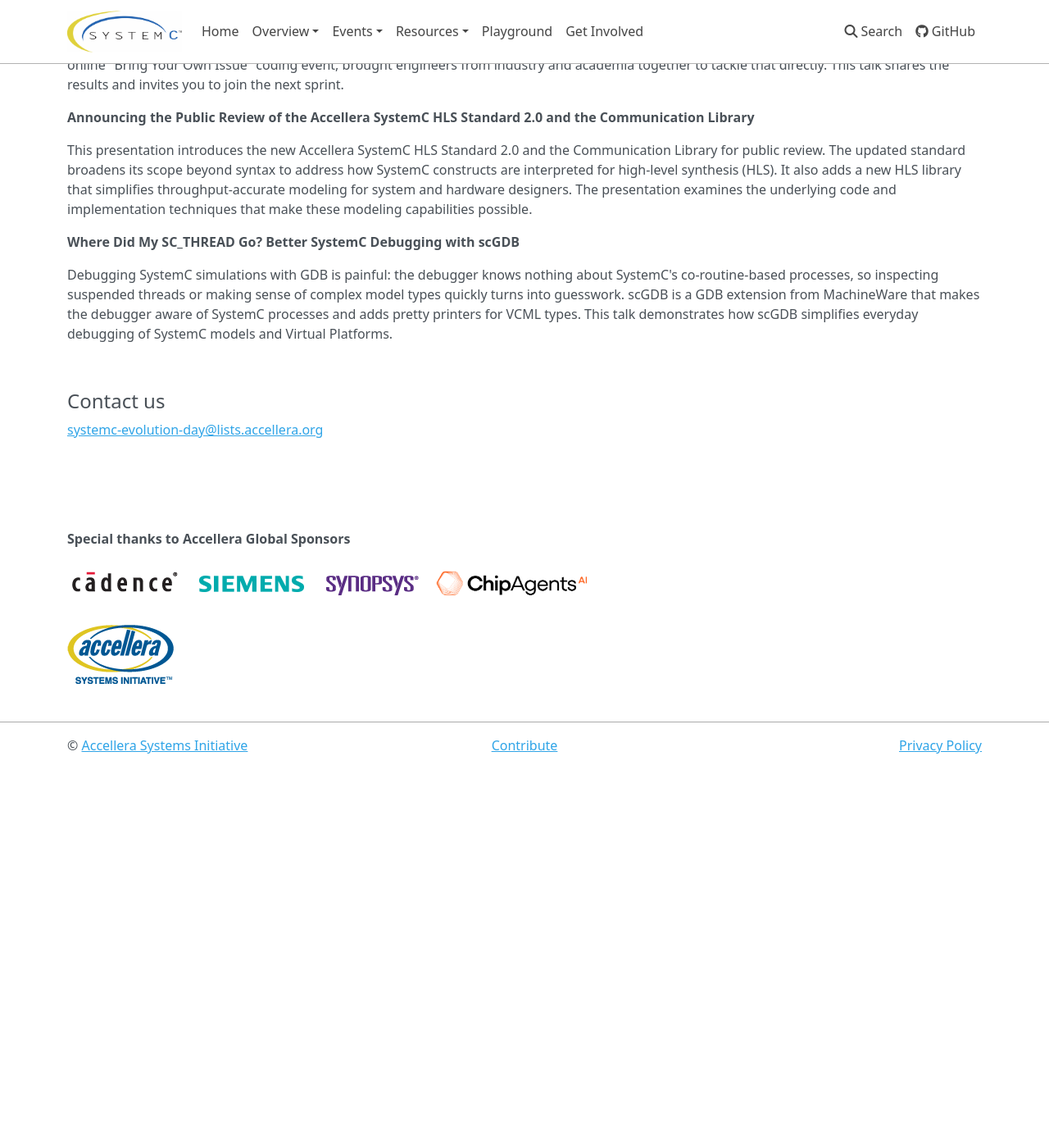
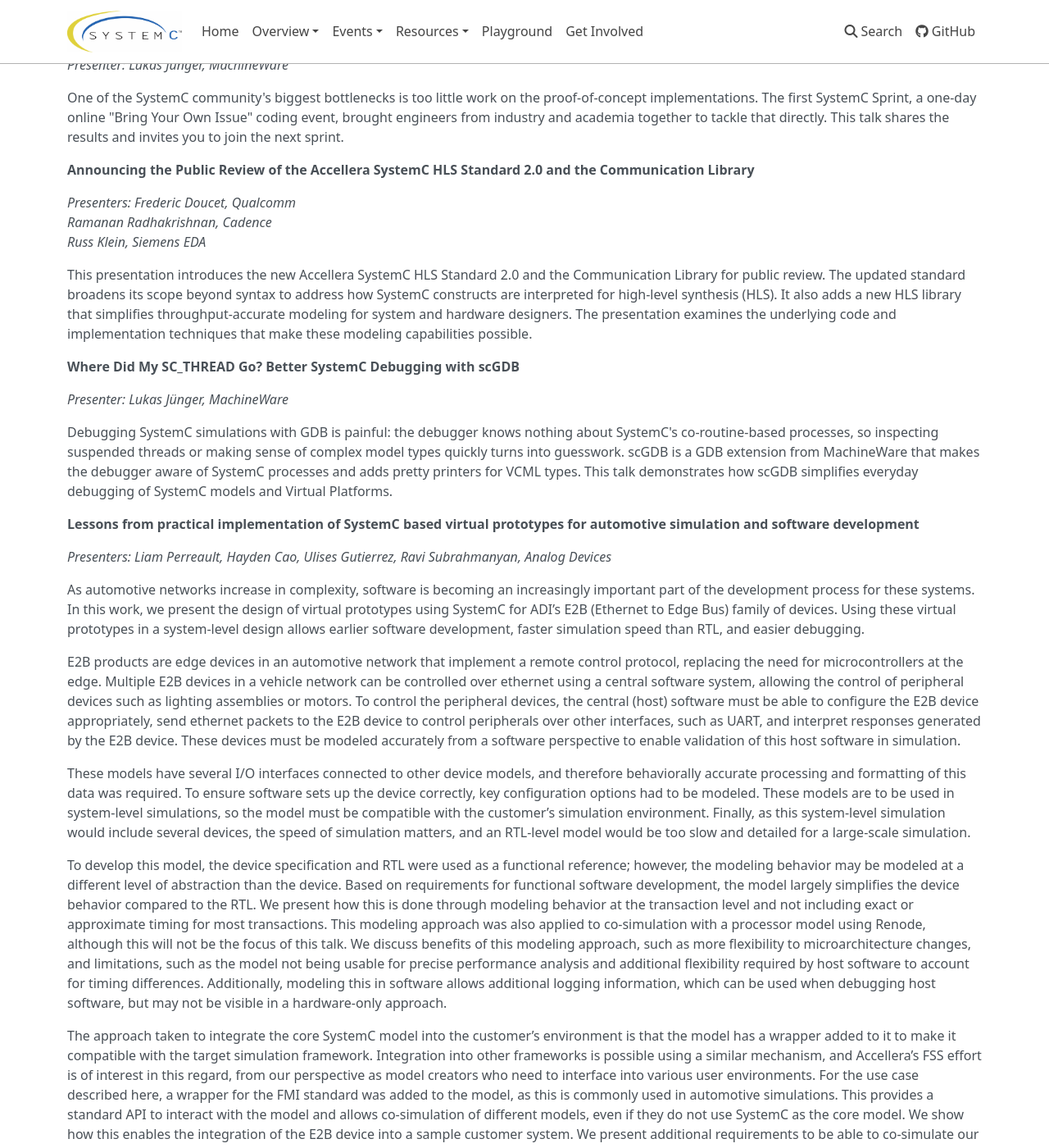
Before and after one commit to accellera-official/systemc.org, an MkDocs documentation site: the page built from docs/events/sced2026.md, in a window 1280 px wide and 1400 px high, scrolled down 1692 px. Shown: the whole window at 82% size. Built offline with MkDocs 1.6.1, drawn with Linux system fonts in a browser that asks for light colours; nearby versions of some CDN libraries; before the commit the page ends 2623 px from its top, so only the background shows below that; some of the changed text lies outside the part shown.

Commit message:
sced abstract update

```diff
--- a/docs/events/sced2026.md
+++ b/docs/events/sced2026.md
@@ -52,17 +52,39 @@ Location: Holiday Inn Munich City Centre, Hochstrasse 3, 81669 Munich, Germany<b
 **Ready, Set, Commit! Lessons from the First SystemC Sprint**
 <span id="ready"><span>
 
+*Presenter: Lukas Jünger, MachineWare*
+
 One of the SystemC community's biggest bottlenecks is too little work on the proof-of-concept implementations. The first SystemC Sprint, a one-day online "Bring Your Own Issue" coding event, brought engineers from industry and academia together to tackle that directly. This talk shares the results and invites you to join the next sprint.
 
 **Announcing the Public Review of the Accellera SystemC HLS Standard 2.0 and the Communication Library**
 <span id="hls"><span>
+
+*Presenters: Frederic Doucet, Qualcomm<br>Ramanan Radhakrishnan, Cadence<br>Russ Klein, Siemens EDA*
 
 This presentation introduces the new Accellera SystemC HLS Standard 2.0 and the Communication Library for public review. The updated standard broadens its scope beyond syntax to address how SystemC constructs are interpreted for high-level synthesis (HLS). It also adds a new HLS library that simplifies throughput-accurate modeling for system and hardware designers. The presentation examines the underlying code and implementation techniques that make these modeling capabilities possible.
 
 **Where Did My SC_THREAD Go? Better SystemC Debugging with scGDB**
 <span id="debug"><span>
 
+*Presenter: Lukas Jünger, MachineWare*
+
 Debugging SystemC simulations with GDB is painful: the debugger knows nothing about SystemC's co-routine-based processes, so inspecting suspended threads or making sense of complex model types quickly turns into guesswork. scGDB is a GDB extension from MachineWare that makes the debugger aware of SystemC processes and adds pretty printers for VCML types. This talk demonstrates how scGDB simplifies everyday debugging of SystemC models and Virtual Platforms.
+
+**Lessons from practical implementation of SystemC based virtual prototypes for automotive simulation and software development**
+<span id="lessons"><span>
+
+*Presenters: Liam Perreault, Hayden Cao, Ulises Gutierrez, Ravi Subrahmanyan, Analog Devices*
+
+As automotive networks increase in complexity, software is becoming an increasingly important part of the development process for these systems. In this work, we present the design of virtual prototypes using SystemC for ADI’s E2B (Ethernet to Edge Bus) family of devices. Using these virtual prototypes in a system-level design allows earlier software development, faster simulation speed than RTL, and easier debugging.
+
+E2B products are edge devices in an automotive network that implement a remote control protocol, replacing the need for microcontrollers at the edge. Multiple E2B devices in a vehicle network can be controlled over ethernet using a central software system, allowing the control of peripheral devices such as lighting assemblies or motors. To control the peripheral devices, the central (host) software must be able to configure the E2B device appropriately, send ethernet packets to the E2B device to control peripherals over other interfaces, such as UART, and interpret responses generated by the E2B device. These devices must be modeled accurately from a software perspective to enable validation of this host software in simulation.
+
+These models have several I/O interfaces connected to other device models, and therefore behaviorally accurate processing and formatting of this data was required. To ensure software sets up the device correctly, key configuration options had to be modeled. These models are to be used in system-level simulations, so the model must be compatible with the customer’s simulation environment. Finally, as this system-level simulation would include several devices, the speed of simulation matters, and an RTL-level model would be too slow and detailed for a large-scale simulation.
+
+To develop this model, the device specification and RTL were used as a functional reference; however, the modeling behavior may be modeled at a different level of abstraction than the device. Based on requirements for functional software development, the model largely simplifies the device behavior compared to the RTL. We present how this is done through modeling behavior at the transaction level and not including exact or approximate timing for most transactions. This modeling approach was also applied to co-simulation with a processor model using Renode, although this will not be the focus of this talk. We discuss benefits of this modeling approach, such as more flexibility to microarchitecture changes, and limitations, such as the model not being usable for precise performance analysis and additional flexibility required by host software to account for timing differences. Additionally, modeling this in software allows additional logging
+information, which can be used when debugging host software, but may not be visible in a hardware-only approach.
+
+The approach taken to integrate the core SystemC model into the customer’s environment is that the model has a wrapper added to it to make it compatible with the target simulation framework. Integration into other frameworks is possible using a similar mechanism, and Accellera’s FSS effort is of interest in this regard, from our perspective as model creators who need to interface into various user environments. For the use case described here, a wrapper for the FMI standard was added to the model, as this is commonly used in automotive simulations. This provides a standard API to interact with the model and allows co-simulation of different models, even if they do not use SystemC as the core model. We show how this enables the integration of the E2B device into a sample customer system. We present additional requirements to be able to co-simulate our model, including format standardization of each I/O interface and other model timing-related considerations when using this simulation framework. Finally, we will show results comparing simulation speeds between the SystemC model and RTL for a network containing multiple E2B devices.
 
 <br>
 ## Contact us
```
Also changed, not shown: other parts of docs/events/sced2026.md (+1 -1 lines).
